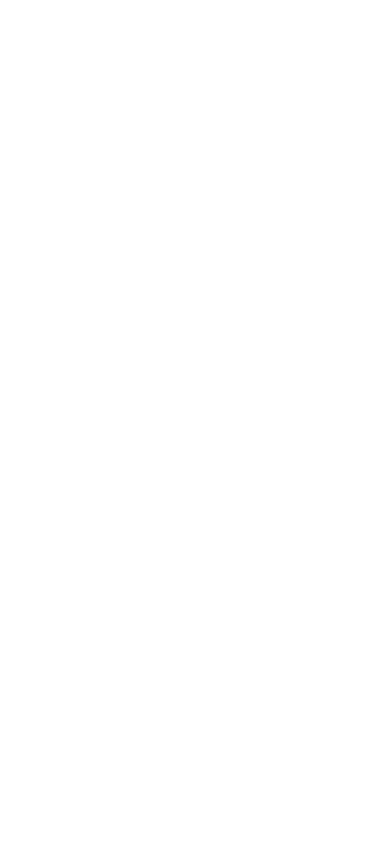
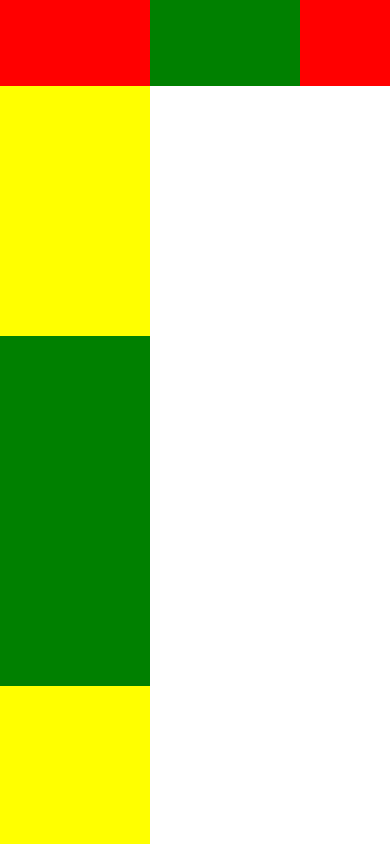
Before and after one commit to dhionathan01/React_Native_Curse_MTF, a React Native app: screen / in a window 390 px wide. Built offline with nearby package versions, Linux system fonts and the light colour scheme.

Commit message:
feat: :sparkles: Estudando as ScrollView

```diff
--- a/App.js
+++ b/App.js
@@ -1,10 +1,31 @@
 import React, {Component} from 'react';
-import { View, Text, StyleSheet, Image, Button, TextInput, Alert } from 'react-native';
+import { View, Text, StyleSheet, Image, Button, TextInput, Alert, ScrollView } from 'react-native';
 
 class App extends Component{
   render() {
     return (
       <View style={styles.container}>
+        <ScrollView showsVerticalScrollIndicator={false} horizontal={true}>
+          <View style={styles.box1}></View>
+          <View style={styles.box2}></View>
+          <View style={styles.box1}></View>
+          <View style={styles.box3}></View>
+          <View style={styles.box1}></View>
+          <View style={styles.box4}></View>
+          <View style={styles.box1}></View>
+        </ScrollView>
+        <ScrollView showsVerticalScrollIndicator={false} vertical={true}>
+          <View style={styles.box3}></View>
+          <View style={styles.box2}></View>
+          <View style={styles.box3}></View>
+          <View style={styles.box1}></View>
+          <View style={styles.box3}></View>
+          <View style={styles.box1}></View>
+          <View style={styles.box2}></View>
+          <View style={styles.box1}></View>
+          <View style={styles.box4}></View>
+          <View style={styles.box1}></View>
+        </ScrollView>
       </View>
     );
   }
@@ -13,5 +34,28 @@
   container: {
     flex:1,
   },
+  box1: {
+    backgroundColor: 'red',
+    height: 350,
+    width: 150,
+  },
+  box2: {
+    backgroundColor: 'green',
+    height: 350,
+    width: 150,
+
+  },
+  box3: {
+    backgroundColor: 'yellow',
+    height: 250,
+    width: 150,
+
+  },
+  box4: {
+    backgroundColor: 'blue',
+    height: 250,
+    width: 150,
+
+  }
 });
 export default App;
```
Also changed, not shown: previews_comit/readme.md, previews_comit/scrollview_indicator.gif (added).
